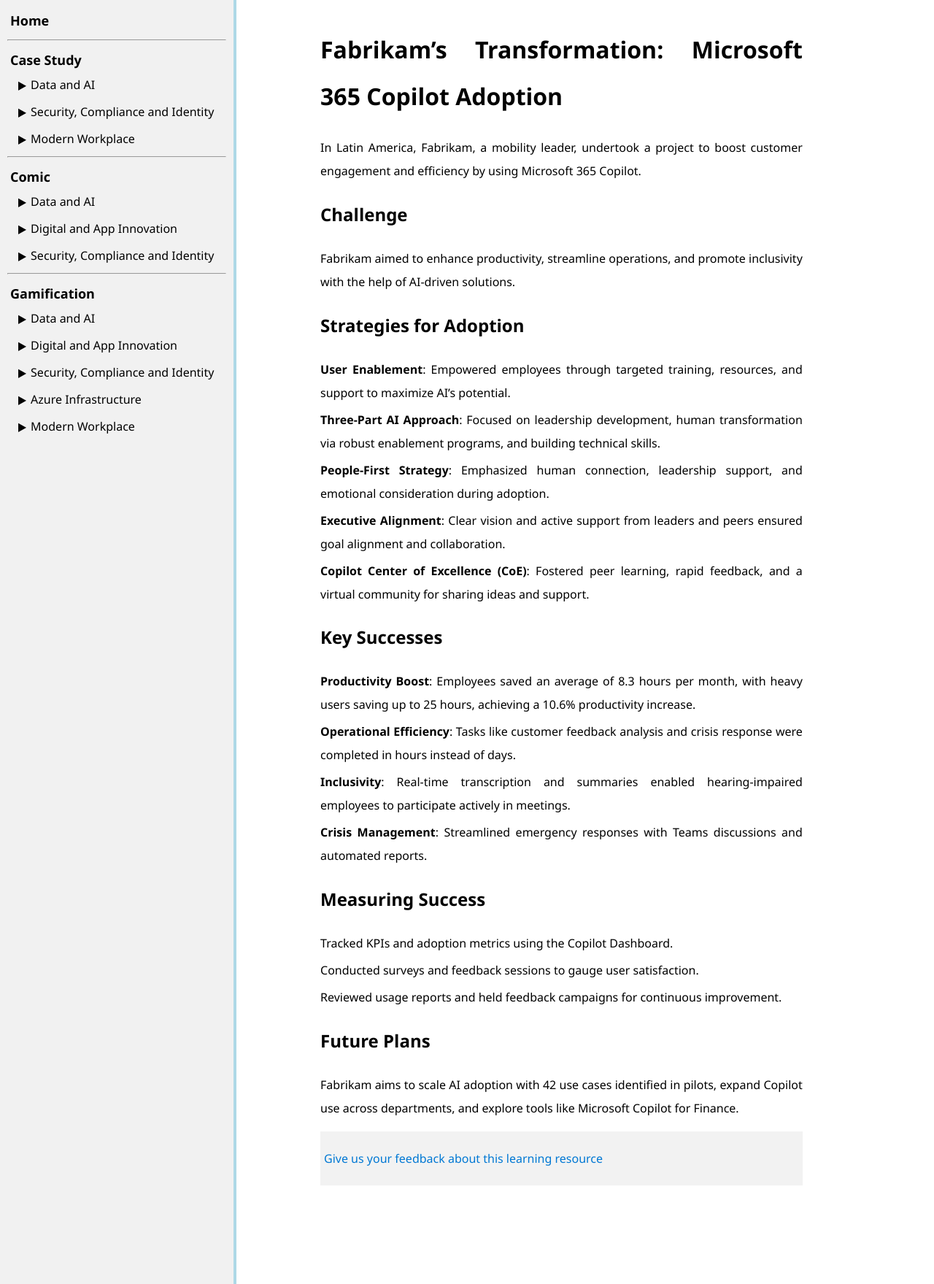
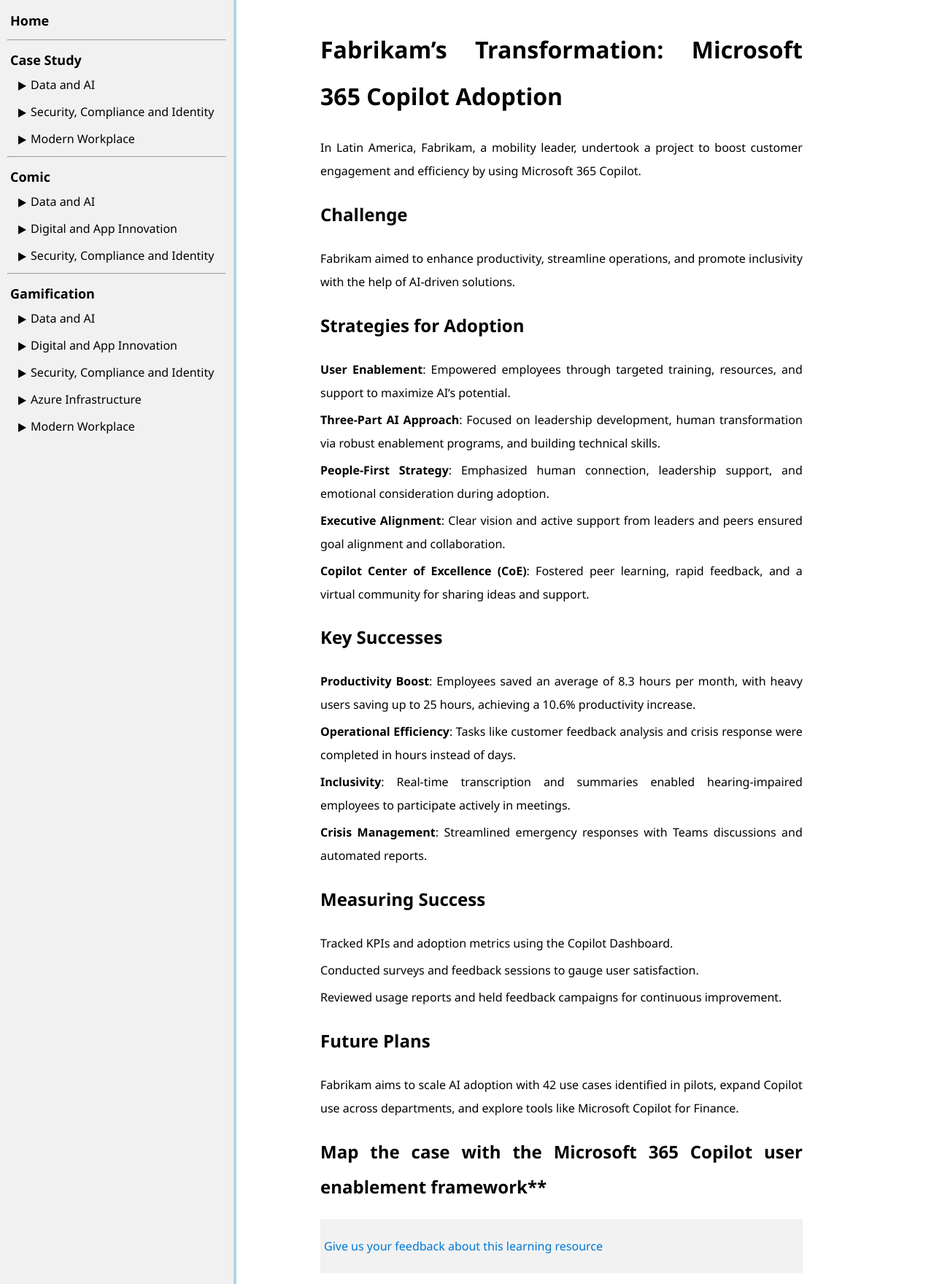
Before and after one commit to ningweinw/iengage, a Jekyll site: the page built from project-files/case-study/Modern Workspace/Microsoft 365 Copilot Adoption.md, in a window 1280 px wide. Shown: the whole page at 73% size. Built offline with Jekyll 4.4.1, drawn with Linux system fonts in a browser that asks for light colours.

Commit message:
Update Microsoft 365 Copilot Adoption.md

```diff
--- a/project-files/case-study/Modern Workspace/Microsoft 365 Copilot Adoption.md
+++ b/project-files/case-study/Modern Workspace/Microsoft 365 Copilot Adoption.md
@@ -33,3 +33,6 @@
 
 ## Future Plans
 Fabrikam aims to scale AI adoption with 42 use cases identified in pilots, expand Copilot use across departments, and explore tools like Microsoft Copilot for Finance.
+
+
+## Map the case with the Microsoft 365 Copilot user enablement framework**
```
